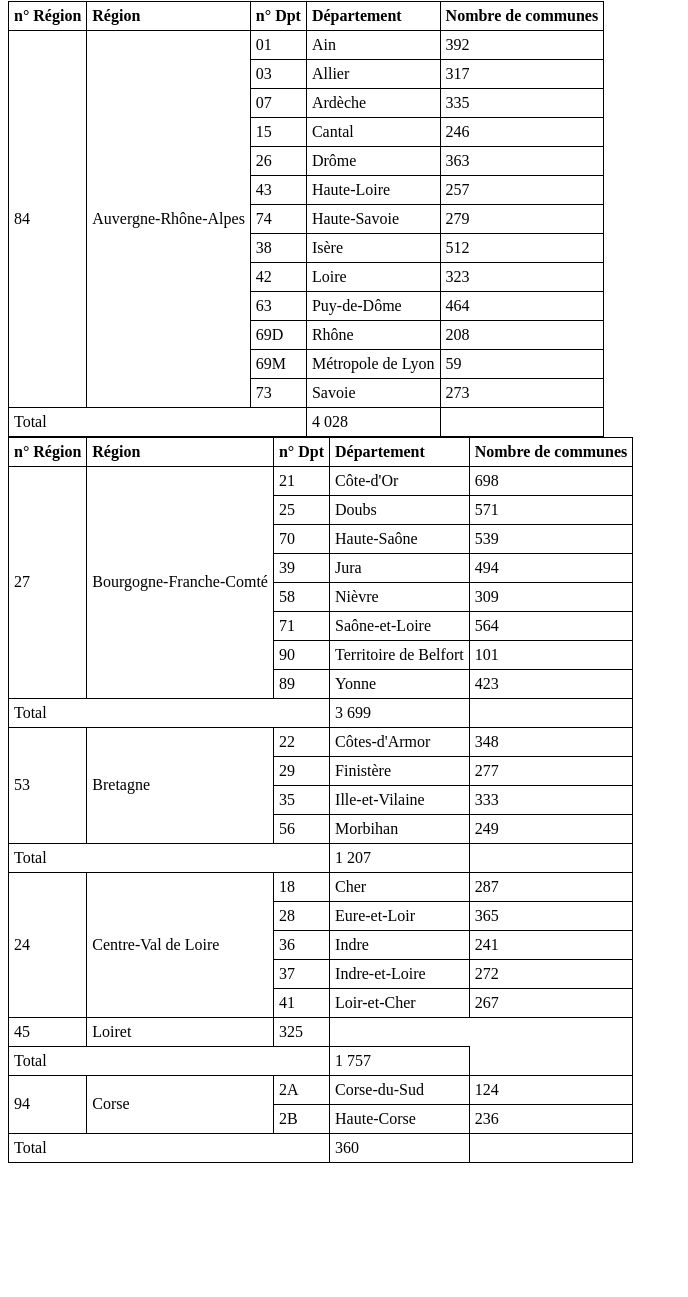
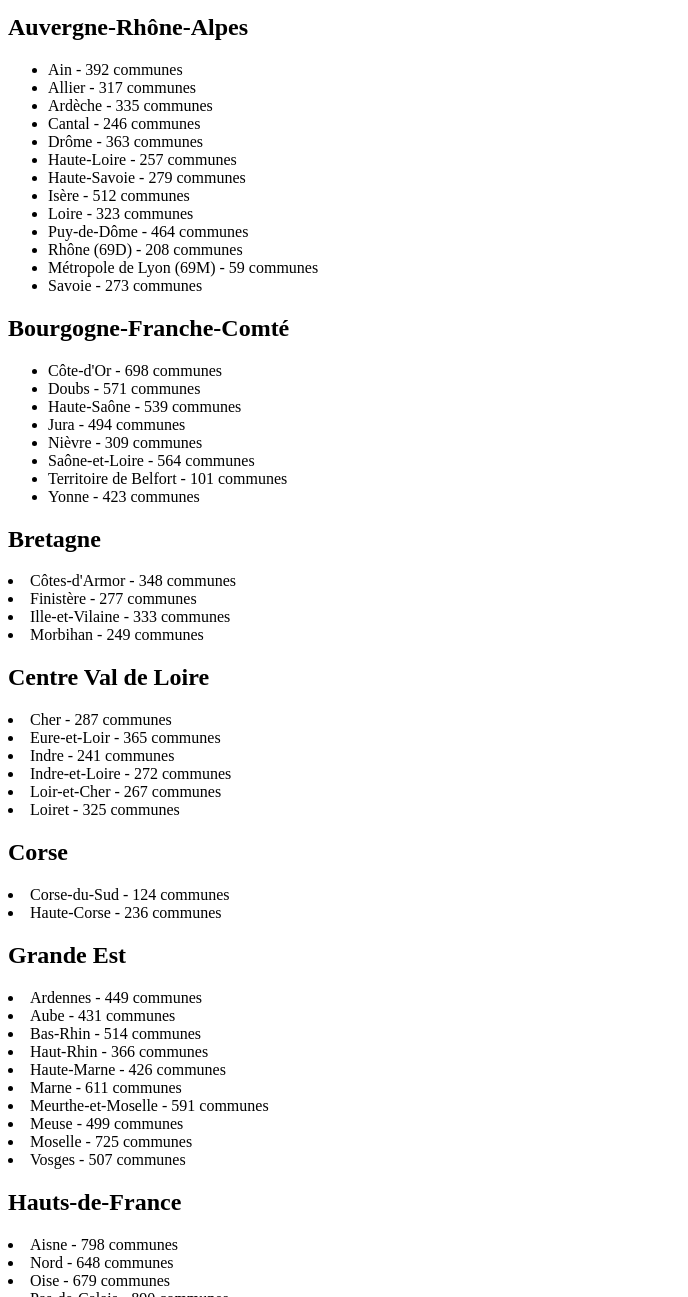
Before and after one commit to GermanBurdin1/devweb1-eval-git, a plain HTML site: page index.html in a window 1280 px wide. Shown: the part 66-1363 px from the top of the page, without its empty margins (0-688 px from the left). Before the commit the page ends 1237 px from the top, so only its background shows below. Drawn offline with Linux system fonts and the light colour scheme.

Commit message:
chgmt de plan, creation liste

```diff
--- a/index.html
+++ b/index.html
@@ -2,237 +2,140 @@
 <html lang="fr">
 <head>
 <meta charset="UTF-8">
-<title>Tableau des Départements</title>
-<style>
-  table, th, td {
-    border: 1px solid black;
-    border-collapse: collapse;
-  }
-  th, td {
-    padding: 5px;
-    text-align: left;
-  }
-</style>
+<title>Liste des Départements et Communes</title>
 </head>
 <body>
 
-<h2>Communes de France</h2>
+<h1>Départements et Communes en France</h1>
 
-<table>
-  <tr>
-    <th>n° Région</th>
-    <th>Région</th>
-    <th>n° Dpt</th>
-    <th>Département</th>
-    <th>Nombre de communes</th>
-  </tr>
-  <tr>
-    <td rowspan="13">84</td>
-    <td rowspan="13">Auvergne-Rhône-Alpes</td>
-    <td>01</td>
-    <td>Ain</td>
-    <td>392</td>
-  </tr>
-  <tr>
-    <td>03</td>
-    <td>Allier</td>
-    <td>317</td>
-  </tr>
-  <tr>
-    <td>07</td>
-    <td>Ardèche</td>
-    <td>335</td>
-  </tr>
-  <tr>
-    <td>15</td>
-    <td>Cantal</td>
-    <td>246</td>
-  </tr>
-  <tr>
-    <td>26</td>
-    <td>Drôme</td>
-    <td>363</td>
-  </tr>
-  <tr>
-    <td>43</td>
-    <td>Haute-Loire</td>
-    <td>257</td>
-  </tr>
-  <tr>
-    <td>74</td>
-    <td>Haute-Savoie</td>
-    <td>279</td>
-  </tr>
-  <tr>
-    <td>38</td>
-    <td>Isère</td>
-    <td>512</td>
-  </tr>
-  <tr>
-    <td>42</td>
-    <td>Loire</td>
-    <td>323</td>
-  </tr>
-  <tr>
-    <td>63</td>
-    <td>Puy-de-Dôme</td>
-    <td>464</td>
-  </tr>
-  <tr>
-    <td>69D</td>
-    <td>Rhône</td>
-    <td>208</td>
-  </tr>
-  <tr>
-    <td>69M</td>
-    <td>Métropole de Lyon</td>
-    <td>59</td>
-  </tr>
-  <tr>
-    <td>73</td>
-    <td>Savoie</td>
-    <td>273</td>
-  </tr>
-  <tr>
-    <td colspan="3">Total</td>
-    <td>4 028</td>
-  </tr>
-</table>
+<h2>Auvergne-Rhône-Alpes</h2>
+<ul>
+    <li>Ain - 392 communes</li>
+    <li>Allier - 317 communes</li>
+    <li>Ardèche - 335 communes</li>
+    <li>Cantal - 246 communes</li>
+    <li>Drôme - 363 communes</li>
+    <li>Haute-Loire - 257 communes</li>
+    <li>Haute-Savoie - 279 communes</li>
+    <li>Isère - 512 communes</li>
+    <li>Loire - 323 communes</li>
+    <li>Puy-de-Dôme - 464 communes</li>
+    <li>Rhône (69D) - 208 communes</li>
+    <li>Métropole de Lyon (69M) - 59 communes</li>
+    <li>Savoie - 273 communes</li>
+</ul>
 
-<table>
-    <tr>
-      <th>n° Région</th>
-      <th>Région</th>
-      <th>n° Dpt</th>
-      <th>Département</th>
-      <th>Nombre de communes</th>
-    </tr>
-    <tr>
-        <td rowspan="8">27</td>
-        <td rowspan="8">Bourgogne-Franche-Comté</td>
-        <td>21</td>
-        <td>Côte-d'Or</td>
-        <td>698</td>
-      </tr>
-      <tr>
-        <td>25</td>
-        <td>Doubs</td>
-        <td>571</td>
-      </tr>
-      <tr>
-        <td>70</td>
-        <td>Haute-Saône</td>
-        <td>539</td>
-      </tr>
-      <tr>
-        <td>39</td>
-        <td>Jura</td>
-        <td>494</td>
-      </tr>
-      <tr>
-        <td>58</td>
-        <td>Nièvre</td>
-        <td>309</td>
-      </tr>
-      <tr>
-        <td>71</td>
-        <td>Saône-et-Loire</td>
-        <td>564</td>
-      </tr>
-      <tr>
-        <td>90</td>
-        <td>Territoire de Belfort</td>
-        <td>101</td>
-      </tr>
-      <tr>
-        <td>89</td>
-        <td>Yonne</td>
-        <td>423</td>
-      </tr>
-      <tr>
-        <td colspan="3">Total</td>
-        <td>3 699</td>
-      </tr>
-      <tr>
-        <td rowspan="4">53</td>
-        <td rowspan="4">Bretagne</td>
-        <td>22</td>
-        <td>Côtes-d'Armor</td>
-        <td>348</td>
-      </tr>
-      <tr>
-        <td>29</td>
-        <td>Finistère</td>
-        <td>277</td>
-      </tr>
-      <tr>
-        <td>35</td>
-        <td>Ille-et-Vilaine</td>
-        <td>333</td>
-      </tr>
-      <tr>
-        <td>56</td>
-        <td>Morbihan</td>
-        <td>249</td>
-      </tr>
-      <tr>
-        <td colspan="3">Total</td>
-        <td>1 207</td>
-      </tr>
-      <tr>
-        <td rowspan="5">24</td>
-        <td rowspan="5">Centre-Val de Loire</td>
-        <td>18</td>
-        <td>Cher</td>
-        <td>287</td>
-      </tr>
-      <tr>
-        <td>28</td>
-        <td>Eure-et-Loir</td>
-        <td>365</td>
-      </tr>
-      <tr>
-        <td>36</td>
-        <td>Indre</td>
-        <td>241</td>
-      </tr>
-      <tr>
-        <td>37</td>
-        <td>Indre-et-Loire</td>
-        <td>272</td>
-      </tr>
-      <tr>
-        <td>41</td>
-        <td>Loir-et-Cher</td>
-        <td>267</td>
-      </tr>
-      <tr>
-        <td>45</td>
-        <td>Loiret</td>
-        <td>325</td>
-      </tr>
-      <tr>
-        <td colspan="3">Total</td>
-        <td>1 757</td>
-      </tr>
-      <tr>
-        <td rowspan="2">94</td>
-        <td rowspan="2">Corse</td>
-        <td>2A</td>
-        <td>Corse-du-Sud</td>
-        <td>124</td>
-      </tr>
-      <tr>
-        <td>2B</td>
-        <td>Haute-Corse</td>
-        <td>236</td>
-      </tr>
-      <tr>
-        <td colspan="3">Total</td>
-        <td>360</td>
-      </tr>
+<h2>Bourgogne-Franche-Comté</h2>
+<ul>
+    <li>Côte-d'Or - 698 communes</li>
+    <li>Doubs - 571 communes</li>
+    <li>Haute-Saône - 539 communes</li>
+    <li>Jura - 494 communes</li>
+    <li>Nièvre - 309 communes</li>
+    <li>Saône-et-Loire - 564 communes</li>
+    <li>Territoire de Belfort - 101 communes</li>
+    <li>Yonne - 423 communes</li>
+</ul>
 
-  </table>
+<h2>Bretagne</h2>
+    <li>Côtes-d'Armor - 348 communes</li>
+    <li>Finistère - 277 communes</li>
+    <li>Ille-et-Vilaine - 333 communes</li>
+    <li>Morbihan - 249 communes</li>
+
+<h2>Centre Val de Loire</h2>
+    <li>Cher - 287 communes</li>
+    <li>Eure-et-Loir - 365 communes</li>
+    <li>Indre - 241 communes</li>
+    <li>Indre-et-Loire - 272 communes</li>
+    <li>Loir-et-Cher - 267 communes</li>
+    <li>Loiret - 325 communes</li>
+
+<h2>Corse</h2>
+    <li>Corse-du-Sud - 124 communes</li>
+    <li>Haute-Corse - 236 communes</li>
+
+<h2>Grande Est</h2>
+    <li>Ardennes - 449 communes</li>
+    <li>Aube - 431 communes</li>
+    <li>Bas-Rhin - 514 communes</li>
+    <li>Haut-Rhin - 366 communes</li>
+    <li>Haute-Marne - 426 communes</li>
+    <li>Marne - 611 communes</li>
+    <li>Meurthe-et-Moselle - 591 communes</li>
+    <li>Meuse - 499 communes</li>
+    <li>Moselle - 725 communes</li>
+    <li>Vosges - 507 communes</li>
+
+<h2>Hauts-de-France</h2>
+    <li>Aisne - 798 communes</li>
+    <li>Nord - 648 communes</li>
+    <li>Oise - 679 communes</li>
+    <li>Pas-de-Calais - 890 communes</li>
+    <li>Somme - 772 communes</li>
+
+<h2>Ile de France</h2>
+    <li>Essonne - 194 communes</li>
+    <li>Hauts-de-Seine - 36 communes</li>
+    <li>Seine-et-Marne - 507 communes</li>
+    <li>Seine-Saint-Denis - 40 communes</li>
+    <li>Val-d'Oise - 184 communes</li>
+    <li>Val-de-Marne - 47 communes</li>
+    <li>Ville de Paris - 20 arrondissements municipaux</li>
+    <li>Yvelines - 259 communes</li>
+
+<h2>Normandie</h2>
+    <li>Calvados - 528 communes</li>
+    <li>Eure - 585 communes</li>
+    <li>Manche - 445 communes</li>
+    <li>Orne - 385 communes</li>
+    <li>Seine-Maritime - 708 communes</li>
+
+<h2>Nouvelle Aquitaine</h2>
+    <li>Charente - 363 communes</li>
+    <li>Charente-Maritime - 463 communes</li>
+    <li>Corrèze - 279 communes</li>
+    <li>Creuse - 256 communes</li>
+    <li>Deux-Sèvres - 256 communes</li>
+    <li>Dordogne - 503 communes</li>
+    <li>Gironde - 535 communes</li>
+    <li>Haute-Vienne - 195 communes</li>
+    <li>Landes - 327 communes</li>
+    <li>Lot-et-Garonne - 319 communes</li>
+    <li>Pyrénées-Atlantiques - 546 communes</li>
+    <li>Vienne - 266 communes</li>
+
+<h2>Occitanie</h2>
+    <li>Ariège - 326 communes</li>
+    <li>Aude - 433 communes</li>
+    <li>Aveyron - 285 communes</li>
+    <li>Gard - 351 communes</li>
+    <li>Gers - 461 communes</li>
+    <li>Haute-Garonne - 586 communes</li>
+    <li>Hautes-Pyrénées - 469 communes</li>
+    <li>Hérault - 342 communes</li>
+    <li>Lot - 313 communes</li>
+    <li>Lozère - 152 communes</li>
+    <li>Pyrénées-Orientales - 226 communes</li>
+    <li>Tarn - 314 communes</li>
+    <li>Tarn-et-Garonne - 195 communes</li>
+
+<h2>Pays de la Loire</h2>
+    <li>Loire-Atlantique - 207 communes</li>
+    <li>Maine-et-Loire - 177 communes</li>
+    <li>Mayenne - 240 communes</li>
+    <li>Sarthe - 354 communes</li>
+    <li>Vendée - 255 communes</li>
+    <li>Total - 1233 communes</li>
+
+<h2>Provence-Alpes-Côte d'Azur</h2>
+    <li>Alpes-de-Haute-Provence - 198 communes</li>
+    <li>Alpes-Maritimes - 163 communes</li>
+    <li>Bouches-du-Rhône - 119 communes</li>
+    <li>Hautes-Alpes - 162 communes</li>
+    <li>Var - 153 communes</li>
+    <li>Vaucluse - 151 communes</li>
+    <li>Total - 946 communes</li>
 
 </body>
 </html>
```
